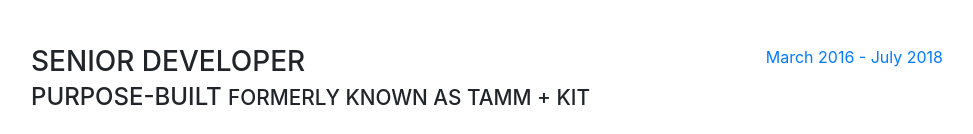
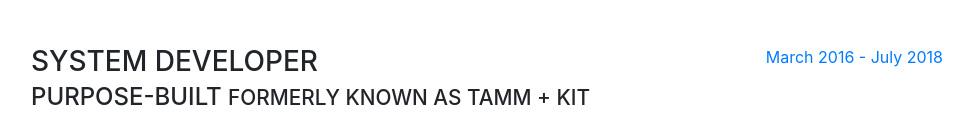
Before and after one commit to Radizzt/radizzt.github.io, a website with bundled scripts: page index.html in a window 1280 px wide. Shown: the part 1256-1390 px from the top of the page, without its empty margins (289-1262 px from the left). Built offline with nearby package versions, Linux system fonts and the light colour scheme; files whose address does not match are found by name; a web font is replaced by a local one.

Commit message:
Deploy Radizzt/radizzt.github.io to github.com/Radizzt/radizzt.github.io.git:gh-pages

```diff
--- a/index.html
+++ b/index.html
@@ -143,7 +143,7 @@
 
       <div class="resume-item d-flex flex-column flex-md-row mb-5">
         <div class="resume-content mr-auto">
-          <h3 class="mb-0">Senior Developer</h3>
+          <h3 class="mb-0">System Developer</h3>
           <div class="subheading mb-3">Purpose-Built <span class="small-italic">formerly known as Tamm + Kit</span></div>
           <ul>
             <li>Met and liaised with clients to gain a better understanding of their application solution architecture, including the technology used and the methodology followed</li>
```
Also changed, not shown: .travis.yml.
